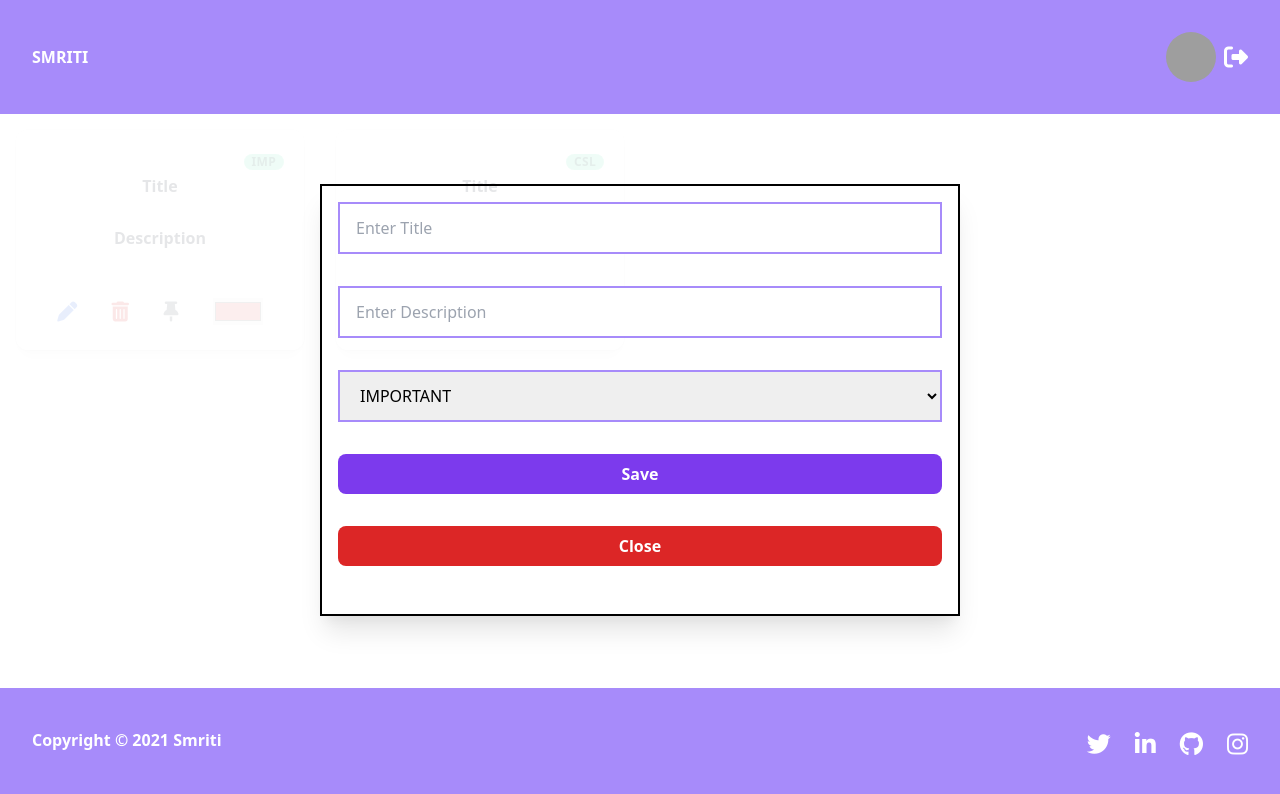
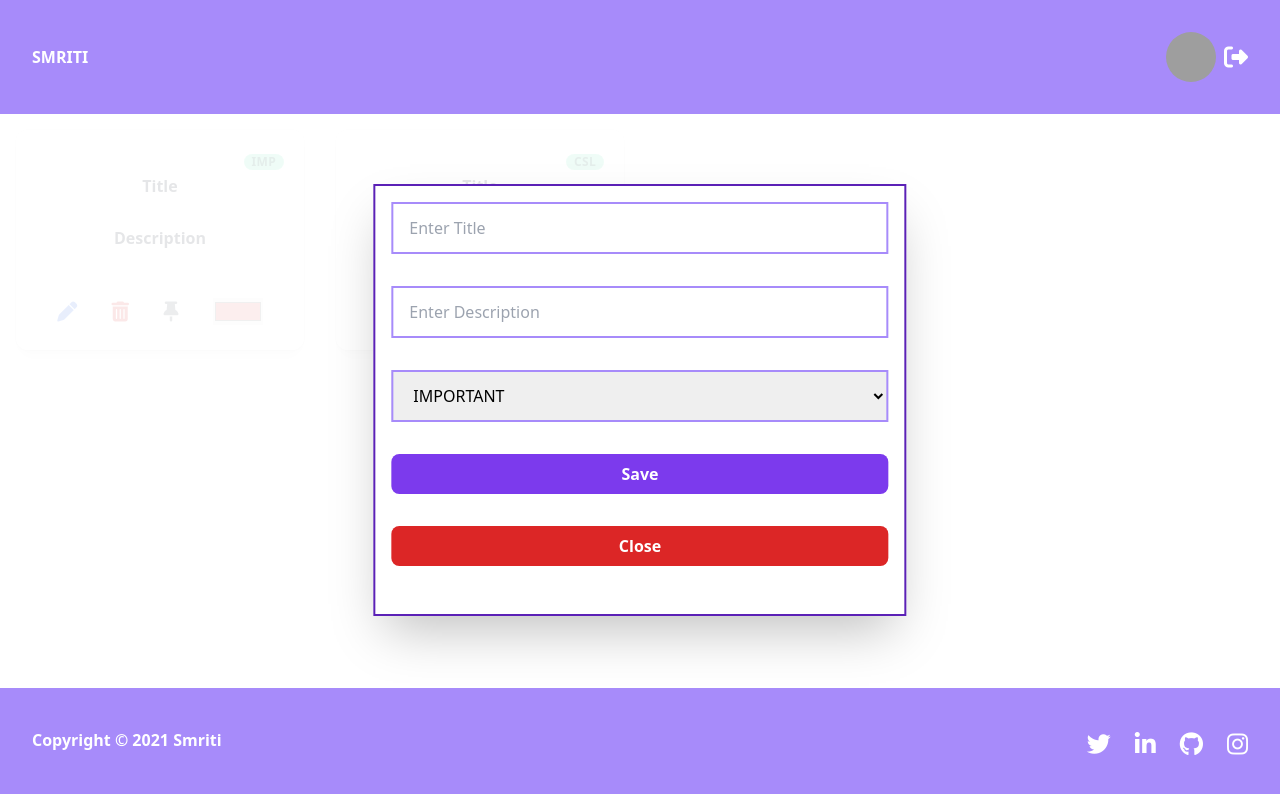
Before and after one commit to payalkherajani/keep, a React (Create React App) app in the folder frontend/: page /notes in a window 1280 px wide. Both pictures are taken after a click on the button 1220 px from the left and 632 px from the top of the page. Shown: the top 794 px of the page. Built offline with nearby package versions, Linux system fonts and the light colour scheme; grey boxes are pictures that could not be loaded.

Commit message:
frontend:modal-designed-improved

```diff
--- a/frontend/src/components/Modal.tsx
+++ b/frontend/src/components/Modal.tsx
@@ -3,7 +3,7 @@ import React from 'react';
 const Modal = (props: { setShowModal: any; }) => {
     return (
         <>
-            <form className="flex flex-col shadow-xl border-2 border-black absolute w-9/12 md:w-6/12  z-10 p-4" style={{
+            <form className="flex flex-col bg-white shadow-2xl border-2 border-purple-800 absolute w-9/12 md:w-6/12 xl:w-5/12  z-50 p-4" style={{
                 top: '50%',
                 left: '50%',
                 transform: 'translate(-50%, -50%)',
```
